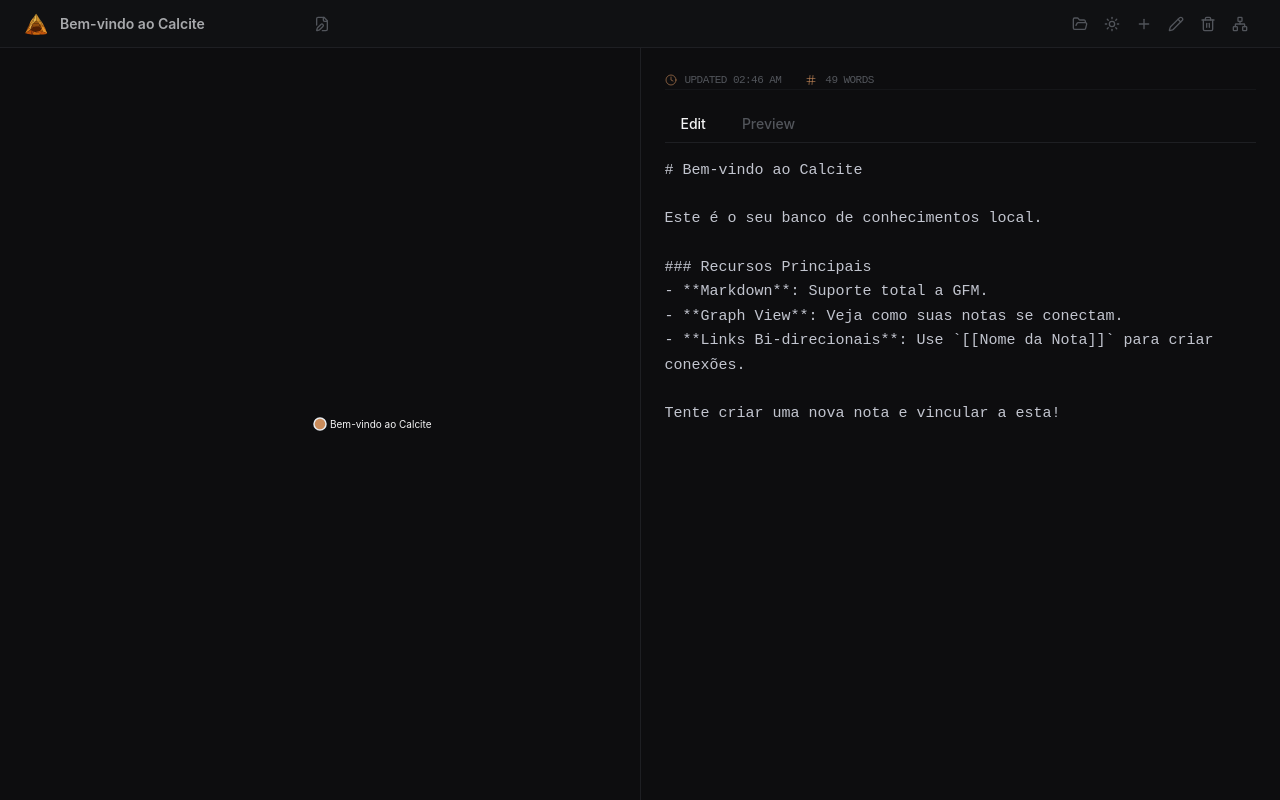
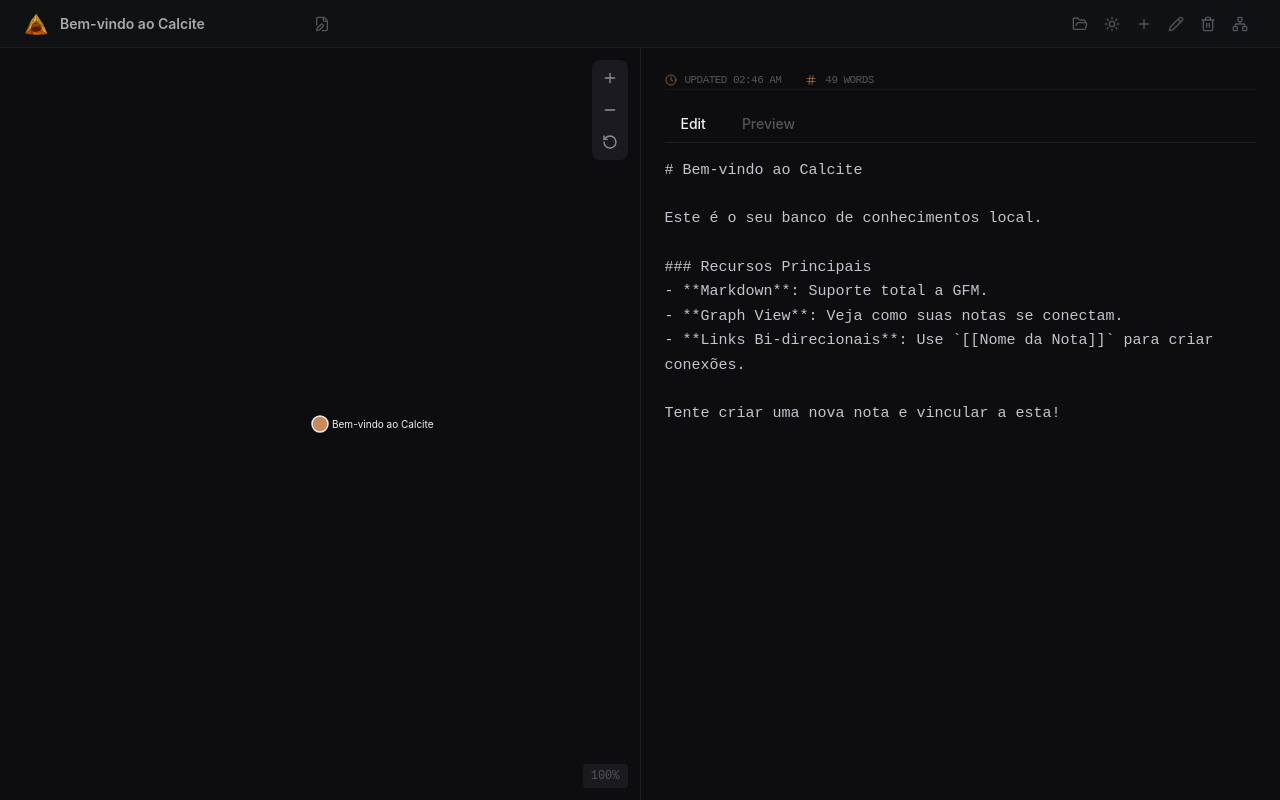
Before and after one commit to lucas-moraes/calcite-notes, a React (Vite) app: page / in a window 1280 px wide. Built offline with nearby package versions, Linux system fonts and the light colour scheme.

Commit message:
feat: add zoom, pan and controls to graph view

```diff
--- a/src/components/GraphView.tsx
+++ b/src/components/GraphView.tsx
@@ -1,6 +1,7 @@
-import { useEffect, useRef } from 'react';
+import { useEffect, useRef, useState } from 'react';
 import * as d3 from 'd3';
 import { GraphNode, GraphLink } from '../types';
+import { Plus, Minus, RotateCcw, Maximize2 } from 'lucide-react';
 
 interface GraphViewProps {
   nodes: GraphNode[];
@@ -11,6 +12,8 @@
 
 export default function GraphView({ nodes, links, onNodeClick, activeNodeId }: GraphViewProps) {
   const svgRef = useRef<SVGSVGElement>(null);
+  const containerRef = useRef<HTMLDivElement>(null);
+  const [zoom, setZoom] = useState(1);
 
   useEffect(() => {
     if (!svgRef.current || nodes.length === 0) return;
@@ -21,14 +24,25 @@
     const width = svgRef.current.clientWidth;
     const height = svgRef.current.clientHeight;
 
+    const g = svg.append('g');
+
+    const zoomBehavior = d3.zoom<SVGSVGElement, unknown>()
+      .scaleExtent([0.1, 4])
+      .on('zoom', (event) => {
+        g.attr('transform', event.transform);
+        setZoom(event.transform.k);
+      });
+
+    svg.call(zoomBehavior);
+
     const simulation = d3.forceSimulation(nodes as any)
       .force('link', d3.forceLink(links).id((d: any) => d.id).distance(100))
-      .force('charge', d3.forceManyBody().strength(-150))
+      .force('charge', d3.forceManyBody().strength(-300))
       .force('center', d3.forceCenter(width / 2, height / 2))
       .force('x', d3.forceX(width / 2).strength(0.05))
       .force('y', d3.forceY(height / 2).strength(0.05));
 
-    const link = svg.append('g')
+    const link = g.append('g')
       .selectAll('line')
       .data(links)
       .join('line')
@@ -36,7 +50,7 @@
       .attr('stroke-opacity', 0.6)
       .attr('stroke-width', 1);
 
-    const node = svg.append('g')
+    const node = g.append('g')
       .selectAll('g')
       .data(nodes)
       .join('g')
@@ -45,17 +59,26 @@
         .on('start', dragstarted)
         .on('drag', dragged)
         .on('end', dragended) as any)
-      .on('click', (event, d) => onNodeClick(d.id));
+      .on('click', (event, d) => {
+        event.stopPropagation();
+        onNodeClick(d.id);
+      });
 
     node.append('circle')
-      .attr('r', (d) => (d.id === activeNodeId ? 6 : 4))
+      .attr('r', (d) => (d.id === activeNodeId ? 8 : 5))
       .attr('fill', (d) => (d.id === activeNodeId ? 'var(--color-accent)' : 'var(--color-base-400)'))
       .attr('stroke', 'var(--color-base-200)')
       .attr('stroke-width', 1.5)
-      .attr('class', 'transition-all duration-300');
+      .attr('class', 'transition-all duration-300')
+      .on('mouseenter', function() {
+        d3.select(this).attr('fill', 'var(--color-accent)').attr('r', 8);
+      })
+      .on('mouseleave', function(event, d) {
+        d3.select(this).attr('fill', d.id === activeNodeId ? 'var(--color-accent)' : 'var(--color-base-400)').attr('r', d.id === activeNodeId ? 8 : 5);
+      });
 
     node.append('text')
-      .attr('dx', 10)
+      .attr('dx', 12)
       .attr('dy', 4)
       .text((d) => d.name)
       .attr('fill', (d) => (d.id === activeNodeId ? 'var(--color-base-100)' : 'var(--color-base-500)'))
@@ -102,14 +125,59 @@
       simulation.stop();
       resizeObserver.disconnect();
     };
-  }, [nodes, links, activeNodeId]);
+  }, [nodes, links, activeNodeId, onNodeClick]);
+
+  const handleZoomIn = () => {
+    if (!svgRef.current) return;
+    const svg = d3.select(svgRef.current);
+    svg.transition().call(d3.zoom<SVGSVGElement, unknown>().scaleBy as any, 1.3);
+  };
+
+  const handleZoomOut = () => {
+    if (!svgRef.current) return;
+    const svg = d3.select(svgRef.current);
+    svg.transition().call(d3.zoom<SVGSVGElement, unknown>().scaleBy as any, 0.7);
+  };
+
+  const handleReset = () => {
+    if (!svgRef.current) return;
+    const svg = d3.select(svgRef.current);
+    svg.transition().call(d3.zoom<SVGSVGElement, unknown>().transform as any, d3.zoomIdentity);
+  };
 
   return (
-    <div className="w-full h-full bg-base-950 dark:bg-base-950 light:bg-base-100 relative overflow-hidden">
-      <svg
-        ref={svgRef}
-        className="w-full h-full"
-      />
+    <div ref={containerRef} className="w-full h-full bg-base-950 relative overflow-hidden">
+      <svg ref={svgRef} className="w-full h-full" />
+
+      {/* Controls */}
+      <div className="absolute top-3 right-3 flex flex-col gap-1 bg-base-800/80 backdrop-blur-sm rounded-lg p-1">
+        <button
+          onClick={handleZoomIn}
+          className="p-1.5 hover:bg-base-700 rounded text-base-400 hover:text-base-200 transition-colors"
+          title="Zoom In"
+        >
+          <Plus size={16} />
+        </button>
+        <button
+          onClick={handleZoomOut}
+          className="p-1.5 hover:bg-base-700 rounded text-base-400 hover:text-base-200 transition-colors"
+          title="Zoom Out"
+        >
+          <Minus size={16} />
+        </button>
+        <button
+          onClick={handleReset}
+          className="p-1.5 hover:bg-base-700 rounded text-base-400 hover:text-base-200 transition-colors"
+          title="Reset View"
+        >
+          <RotateCcw size={16} />
+        </button>
+      </div>
+
+      {/* Zoom indicator */}
+      <div className="absolute bottom-3 right-3 text-xs text-base-500 font-mono bg-base-800/80 backdrop-blur-sm px-2 py-1 rounded">
+        {Math.round(zoom * 100)}%
+      </div>
     </div>
   );
 }
```
Also changed, not shown: 1 other file (tests, documents, lock files or other folders).
